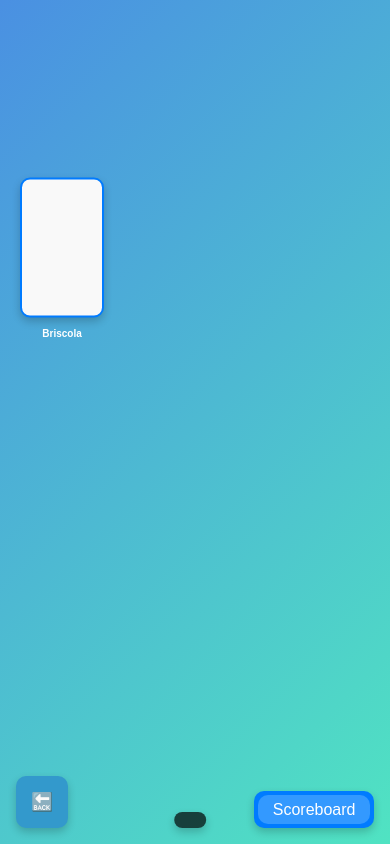
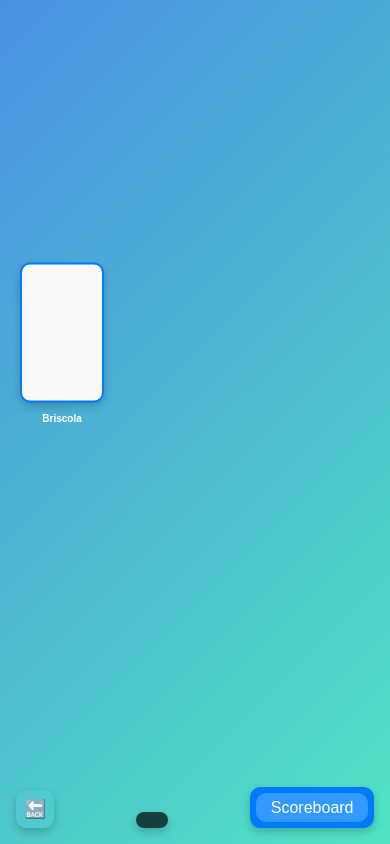
Before and after one commit to keatonrproud/briscola, a Flask app: page /turn in a window 390 px wide. Run offline with Flask 3, Linux system fonts and the light colour scheme; data that the repository does not hold is empty; some libraries are stand-ins or nearby versions.

Commit message:
fix: in game mobile styling

```diff
--- a/frontend/static/script.js
+++ b/frontend/static/script.js
@@ -73,9 +73,9 @@
         text = `${player.color} Your Turn`
     }
     else if (player.is_person) {
-        text = `${player.color} Player ${player.player_num}'s Turn`;
+        text = `${player.color} Player ${player.player_num}`;
     } else {
-        text = `${player.color} Computer Turn`;
+        text = `${player.color} Computer`;
     }
 
     turnInfo.textContent = text
--- a/frontend/static/styles.css
+++ b/frontend/static/styles.css
@@ -20,6 +20,7 @@
     text-align: center;
     display: flex;
     height: 100vh; /* Full viewport height */
+    width: 100vw;
     flex-direction: column;
     background: linear-gradient(135deg, #4a90e2, #50e3c2); /* Gradient background */
     justify-content: center; /* Center content vertically */
@@ -419,15 +420,50 @@
     opacity: 0.000001; /* Optional: make it slightly transparent */
 }
 
+#bottom-buttons {
+    display: flex;
+    flex-direction: row;
+    justify-content: space-between;
+    align-items: flex-end;
+    width: 100vw;
+    margin: auto 0 1rem 0;
+}
+
+/* Exit Button Container */
+#exit-btn-container {
+    border-radius: 10px; /* Rounded corners */
+}
+
+#exit-btn {
+    background-color: rgba(102, 204, 255, 0.1); /* Lighter blue background color with 80% opacity */
+    color: #fff; /* Text color */
+    height: 100%;
+    margin-left: 1rem;
+    box-shadow: 0 4px 8px rgba(0, 0, 0, 0.2); /* Subtle shadow */
+    border: none;
+    font-family: Arial, sans-serif; /* Consistent font */
+    border-radius: 10px;
+    padding: 1rem;
+    cursor: pointer; /* Pointer cursor to indicate clickability */
+    font-size: 24px;
+    text-align: center;
+}
+
+#exit-btn:hover {
+    background-color: rgba(102, 204, 255, 0.3);
+}
+
+@media (max-width: 600px) {
+    #exit-btn {
+        font-size: 18px;
+        padding: 0.5rem; /* Padding around the content */
+    }
+}
+
 /* Turn info styling */
 #turn-info {
-    position: fixed; /* Fixed position relative to the viewport */
-    bottom: 1rem; /* 20px from the bottom of the viewport */
-    left: 50%; /* Center horizontally */
-    transform: translateX(-50%); /* Offset to center the element */
     text-align: center;
-    font-size: 2rem;
-    margin: 0;
+    font-size: 1rem;
     padding: 0.5rem 1rem;
     background-color: rgba(0, 0, 0, 0.7); /* Semi-transparent background */
     color: #fff; /* White text */
@@ -438,12 +474,80 @@
     pointer-events: none; /* Disables clicking on text and images */
 }
 
-@media (max-width: 600px) {
+/* Center the TurnInfo on large screens */
+@media (min-width: 601px) {
     #turn-info {
-        font-size: 1.5rem;
-        transform: translateX(-65%); /* Offset to center the element */
+        position: absolute;
+        font-size: 2rem;
+        margin-left: 50%;
+        transform: translateX(-50%);
     }
 }
+
+/* Scoreboard container */
+#scoreboard-container {
+    width: 20%; /* Set a fixed width */
+    max-width: 12rem;
+    margin-right: 1rem;
+    background-color: #007bff; /* Background color similar to button */
+    color: #fff; /* Text color */
+    border-radius: 10px; /* Rounded corners */
+    padding: 0.75rem; /* Padding around the content */
+    box-shadow: 0 4px 8px rgba(0, 0, 0, 0.2); /* Subtle shadow */
+    font-family: Arial, sans-serif; /* Consistent font */
+    overflow: hidden; /* Hide overflow for smooth collapsing */
+}
+
+#scoreboard-toggle {
+    width: 100%;
+    height: 100%;
+    background-color: #3399ff; /* Darker background color */
+    color: #fff; /* Text color */
+    border: none;
+    border-radius: 10px;
+    padding: 0.75rem;
+    cursor: pointer; /* Pointer cursor to indicate clickability */
+    font-size: 18px;
+    text-align: center;
+
+}
+
+#scoreboard {
+    max-height: 0; /* Initially collapsed */
+    overflow: hidden; /* Hide overflow */
+    transition: max-height 0.5s ease; /* Smooth transition */
+}
+
+#scores {
+    margin-top: 10px;
+    padding: 2px;
+}
+
+.score {
+    display: flex;
+    justify-content: space-between; /* Space out player name and score */
+    margin-bottom: 8px;
+    font-size: 18px;
+}
+
+
+@media (max-width: 600px) {
+  #scoreboard-container {
+      padding: 1.5%;
+      width: 7rem;
+  }
+
+    #scoreboard-toggle {
+        font-size: 1rem;
+        padding: 5% 1.5%;
+    }
+
+    .score {
+        margin-bottom: 4px;
+        font-size: 1rem;
+    }
+}
+
 
 /* Briscola card container styling */
 #briscola-container {
@@ -505,7 +609,7 @@
 
     #briscola-container {
         left: 0; /* Move to the left side */
-        top: 30%; /* Center vertically */
+        top: 40%; /* Center vertically */
     }
 
 }
@@ -545,7 +649,7 @@
         width: 90px;
         height: 125px;
         right: 0;
-        top: 35%;
+        top: 25%;
     }
 
     .deck-card {
@@ -557,78 +661,13 @@
 
 /* Player cards container at the bottom */
 #player-cards {
-    display: flex;
-    flex-wrap: wrap;
+    position: absolute;
     justify-content: center;
-    margin-top: auto; /* Pushes the cards container to the bottom */
-    width: 100%; /* Full width of the container */
+    align-content: flex-end;
+    margin: auto 0 0 0;
+    padding: 0;
+    width: 100vw;
 }
-
-/* Scoreboard container */
-#scoreboard-container {
-    position: fixed; /* Fix the position to the bottom right corner */
-    bottom: 1rem;
-    right: 1rem;
-    width: 20%; /* Set a fixed width */
-    max-width: 300px;
-    background-color: #007bff; /* Background color similar to button */
-    color: #fff; /* Text color */
-    border-radius: 10px; /* Rounded corners */
-    padding: 15px; /* Padding around the content */
-    box-shadow: 0 4px 8px rgba(0, 0, 0, 0.2); /* Subtle shadow */
-    font-family: Arial, sans-serif; /* Consistent font */
-    overflow: hidden; /* Hide overflow for smooth collapsing */
-}
-
-#scoreboard-toggle {
-    width: 100%;
-    background-color: #3399ff; /* Darker background color */
-    color: #fff; /* Text color */
-    border: none;
-    border-radius: 10px;
-    padding: 10px;
-    cursor: pointer; /* Pointer cursor to indicate clickability */
-    font-size: 18px;
-    text-align: center;
-
-}
-
-#scoreboard {
-    max-height: 0; /* Initially collapsed */
-    overflow: hidden; /* Hide overflow */
-    transition: max-height 0.5s ease; /* Smooth transition */
-}
-
-#scores {
-    margin-top: 10px;
-    padding: 2px;
-}
-
-.score {
-    display: flex;
-    justify-content: space-between; /* Space out player name and score */
-    margin-bottom: 8px;
-    font-size: 18px;
-}
-
-
-@media (max-width: 600px) {
-  #scoreboard-container {
-      padding: 1%;
-      width: 7rem;
-  }
-
-    #scoreboard-toggle {
-        font-size: 1rem;
-        padding: 5% 1%;
-    }
-
-    .score {
-        margin-bottom: 4px;
-        font-size: 1rem;
-    }
-}
-
 
 /* Keyframes for moving up and fading out */
 @keyframes moveUpFadeOut {
@@ -651,19 +690,14 @@
 #active-pile {
     position: absolute;
     top: 30%; /* Center vertically */
-    left: 55%; /* Center horizontally */
-    transform: translate(-50%, -50%); /* Center the element exactly */
+    left: 50%; /* Center horizontally */
     display: flex;
     align-items: center;
-    margin-right: 20px;
     justify-content: center; /* Center cards horizontally within the pile */
     z-index: 10; /* Ensure it's on top of other elements */
     pointer-events: none; /* Disable interaction */
     padding: 15px; /* Add padding if needed */
     user-select: none; /* Prevent text selection */
-    /* Ensure the container of the cards has relative positioning */
-    /*position: relative; !* Needed for absolute positioning of child elements *!*/
-    width: 100%; /* Adjust as needed for proper alignment */
 }
 
 /* Style for individual cards to overlap */
@@ -676,22 +710,22 @@
     /* Overlap each card by 50% of its width */
     #active-pile .card:nth-child(1) {
         z-index: 1;
-        transform: translateX(-60%) rotate(-3deg); /* Default position */
+        transform: translateX(-30%) rotate(-3deg); /* Default position */
     }
 
     #active-pile .card:nth-child(2) {
         z-index: 2;
-        transform: rotate(3deg);
+        transform: translateX(30%) rotate(3deg);
     }
 
     #active-pile .card:nth-child(3) {
         z-index: 3;
-        transform: translateX(60%) rotate(9deg);
+        transform: translateX(90%) rotate(9deg);
     }
 
     #active-pile .card:nth-child(4) {
         z-index: 4;
-        transform: translateX(120%) rotate(15deg);
+        transform: translateX(150%) rotate(15deg);
     }
 }
 
@@ -896,34 +930,3 @@
         height: 90px;
     }
 }
-/* Exit Button Container */
-#exit-btn-container {
-    position: fixed; /* Fix the position to the bottom right corner */
-    bottom: 1rem;
-    left: 1rem;
-    width: 5%; /* Set a fixed width */
-    border-radius: 10px; /* Rounded corners */
-}
-
-#exit-btn {
-    background-color: #3399cc; /* Darker background color */
-    color: #fff; /* Text color */
-    box-shadow: 0 4px 8px rgba(0, 0, 0, 0.2); /* Subtle shadow */
-    border: none;
-    font-family: Arial, sans-serif; /* Consistent font */
-    border-radius: 10px;
-    padding: 15px; /* Padding around the content */
-    cursor: pointer; /* Pointer cursor to indicate clickability */
-    font-size: 18px;
-    text-align: center;
-}
-
-#exit-btn:hover {
-    background-color: #3399ff; /* Darker background color */
-}
-
-@media (max-width: 600px) {
-    #exit-btn-container {
-        bottom: 1rem;
-    }
-}
--- a/frontend/templates/turn.html
+++ b/frontend/templates/turn.html
@@ -34,6 +34,12 @@
        <!-- Player Cards -->
         <div id="player-cards" class="cards"></div>
 
+        <div id="bottom-buttons">
+
+            <div id="exit-btn-container">
+               <button id="exit-btn">🔙</button>
+            </div>
+
             <!-- Turn Information -->
             <div id="turn-info"></div>
 
@@ -47,10 +53,7 @@
                 </div>
             </div>
 
-        <div id="exit-btn-container">
-           <button id="exit-btn">🔙</button>
         </div>
-
 
     <script type = "module">
         import { socket } from '/static/js/websocket.js';
```
Lines whose indentation alone changed are shown as unchanged.
